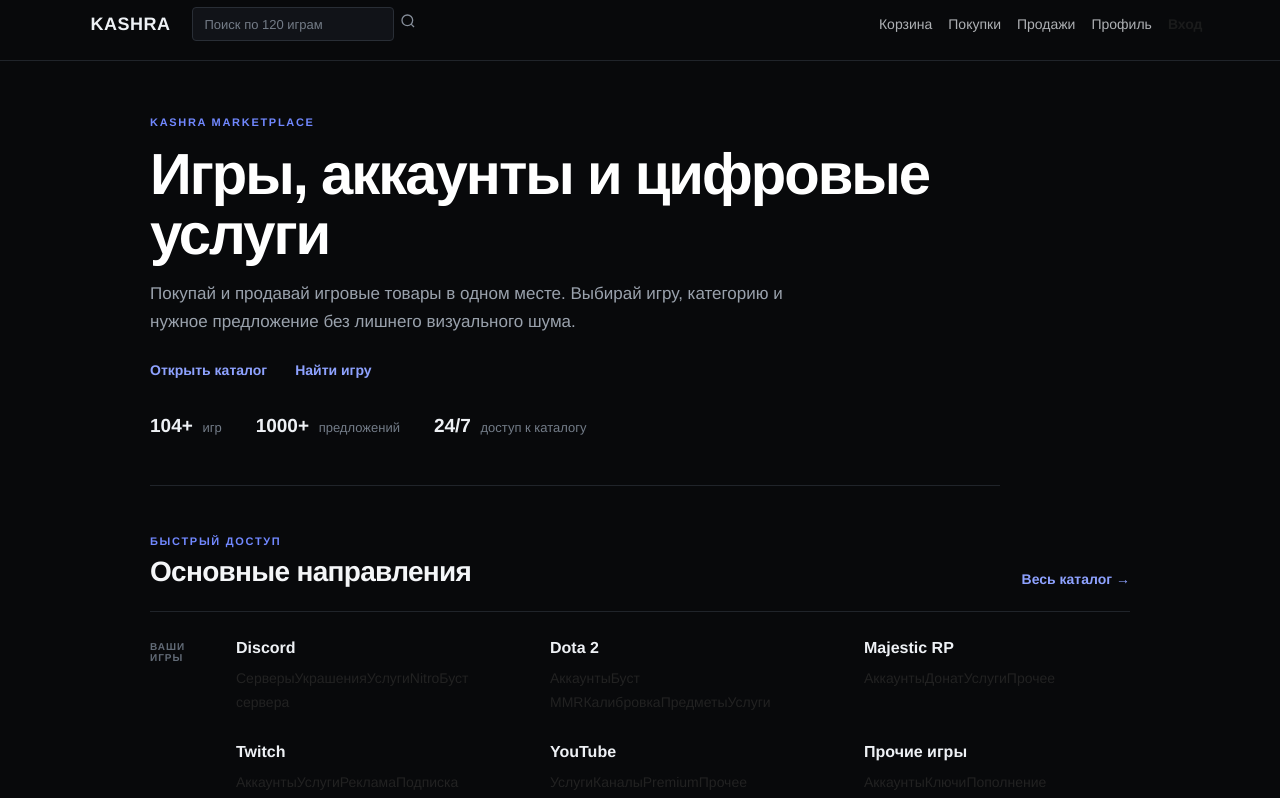
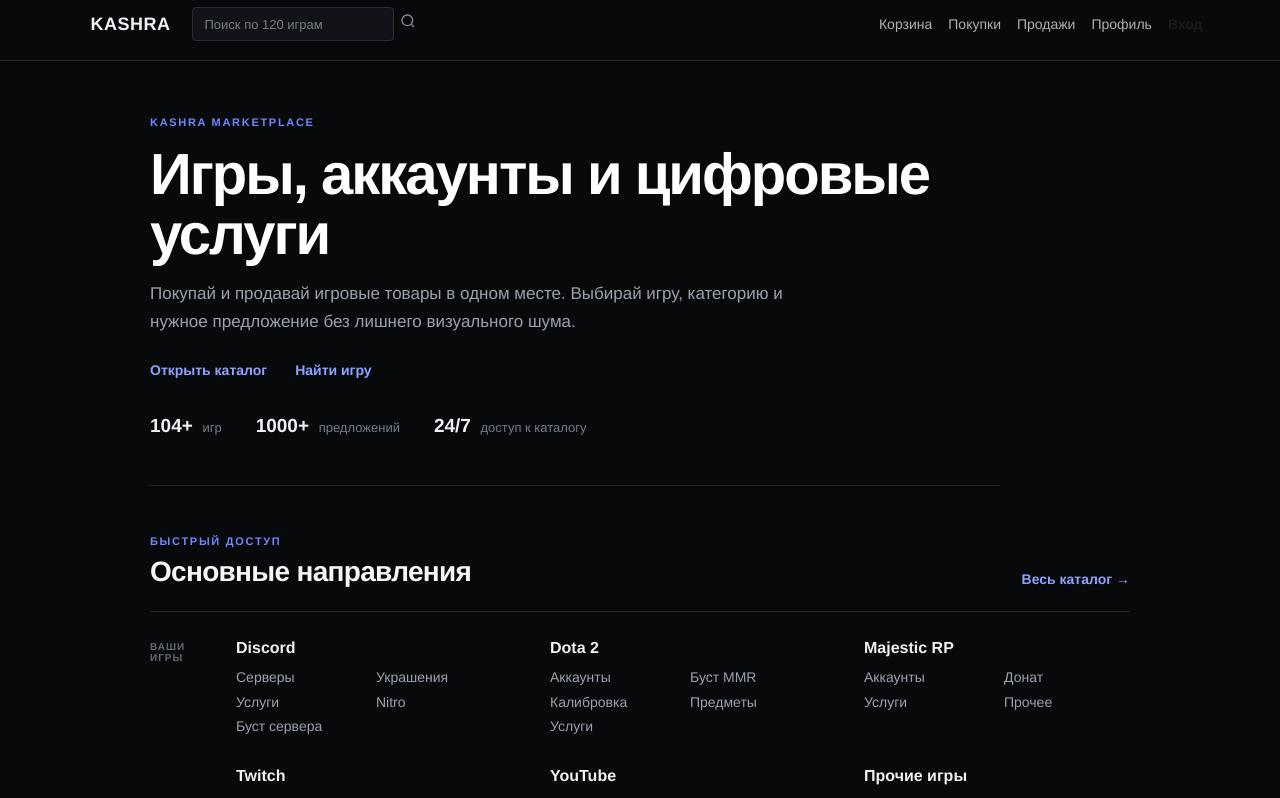
Before and after one commit to danylokadomtseveu-wq/kashra-marketplace, a Next.js app in the folder apps/web/: page / in a window 1280 px wide. Shown: the top 798 px of the page. Built offline with nearby package versions, Linux system fonts and the light colour scheme.

Commit message:
fix: remove separators and enforce two links per row

```diff
--- a/apps/web/src/app/kashra-home.css
+++ b/apps/web/src/app/kashra-home.css
@@ -21,22 +21,16 @@
 
 body:has(.kashra-home) .brand-logo,
 body:has(.kashra-home) .navbar-nav > li > a,
-body:has(.kashra-home) .nav-item a {
-  color: #eef1f5;
-}
-
+body:has(.kashra-home) .nav-item a { color: #eef1f5; }
 body:has(.kashra-home) .navbar-nav > li > a,
 body:has(.kashra-home) .nav-item a { opacity: .72; }
-
 body:has(.kashra-home) .navbar-nav > li > a:hover,
 body:has(.kashra-home) .nav-item a:hover { opacity: 1; color: #fff; }
-
 body:has(.kashra-home) .search-input {
   color: #eef1f5;
   background: #111318;
   border-color: #292e36;
 }
-
 body:has(.kashra-home) .search-input::placeholder { color: #747c87; }
 body:has(.kashra-home) .post-search .btn { color: #858d99; }
 
@@ -135,10 +129,7 @@
   letter-spacing: -.7px;
 }
 
-.catalog-caption {
-  color: #6e7682;
-  font-size: 13px;
-}
+.catalog-caption { color: #6e7682; font-size: 13px; }
 
 /* ---------- Quick access: text only ---------- */
 .kashra-directory .promo-cats {
@@ -150,8 +141,7 @@
   border-top: 1px solid #20242a;
 }
 
-.kashra-directory .promo-cats-label,
-.kashra-directory .promo-game-list-header {
+.kashra-directory .promo-cats-label {
   flex: 0 0 52px;
   width: 52px;
   color: #626b77;
@@ -181,11 +171,42 @@
   font-weight: 650;
 }
 
+/* Two links per line here as well; no separator characters. */
 .kashra-directory .promo-cat-links {
+  display: grid;
+  grid-template-columns: repeat(2, minmax(0, 1fr));
+  column-gap: 14px;
+  row-gap: 3px;
+  width: 100%;
+  min-width: 0;
   margin: 0;
+  padding: 0;
+  list-style: none;
   color: #9ba3ae;
   font-size: 14px;
-  line-height: 1.7;
+  line-height: 1.55;
+}
+
+.kashra-directory .promo-cat-links li {
+  display: block;
+  min-width: 0;
+  max-width: 100%;
+  margin: 0;
+  padding: 0;
+}
+
+.kashra-directory .promo-cat-links a {
+  display: block;
+  min-width: 0;
+  max-width: 100%;
+  color: #9ba3ae;
+  overflow-wrap: anywhere;
+  text-decoration: none;
+}
+
+.kashra-directory .promo-cat-links a:hover {
+  color: #d2d7df;
+  text-decoration: underline;
 }
 
 /* ---------- Alphabet catalog ---------- */
@@ -266,7 +287,7 @@
   display: grid;
   grid-template-columns: repeat(2, minmax(0, 1fr));
   column-gap: 14px;
-  row-gap: 3px;
+  row-gap: 4px;
   width: 100%;
   min-width: 0;
   margin: 0;
@@ -300,7 +321,7 @@
   text-decoration: underline;
 }
 
-/* Never allow a game or its text to expand the 4-column grid. */
+/* Hard layout guard: content can never widen its grid column. */
 .kashra-home .game-row > *,
 .kashra-home .game-cell,
 .kashra-home .promo-game-item,
@@ -336,5 +357,6 @@
   .kashra-catalog-section .promo-game-list { margin-left: 12px; }
   .kashra-directory .cat-grid { grid-template-columns: 1fr; }
   .kashra-catalog-section .game-row { grid-template-columns: 1fr; }
-  .kashra-catalog-section .game-links { grid-template-columns: repeat(2, minmax(0, 1fr)); }
+  .kashra-catalog-section .game-links,
+  .kashra-directory .promo-cat-links { grid-template-columns: repeat(2, minmax(0, 1fr)); }
 }
```
